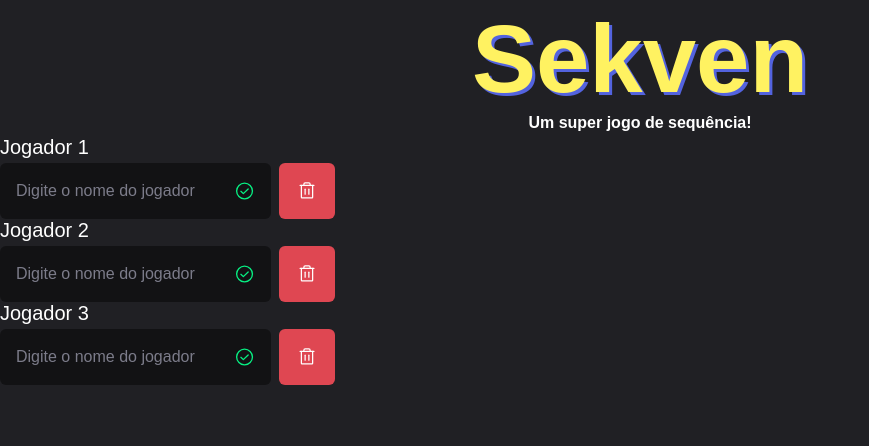
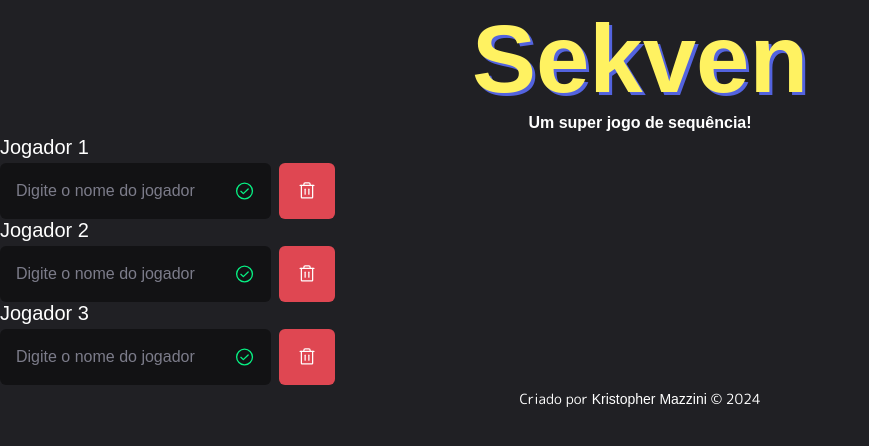
Before and after one commit to KrisMazzini/sekvens, a Next.js app: page / in a window 1280 px wide. Shown: the top 446 px of the page, without its empty margins (0-869 px from the left). Built offline with nearby package versions, Linux system fonts and the light colour scheme; a web font is replaced by a local one.

Commit message:
feat(footer): create footer component

```diff
--- /dev/null
+++ b/src/components/Footer/index.tsx
@@ -0,0 +1,20 @@
+import { Link } from '../Link'
+import { Container } from './styles'
+
+export function Footer() {
+  const currentYear = new Date().getFullYear()
+
+  return (
+    <Container>
+      <address>
+        Criado por{' '}
+        <Link
+          label="Kristopher Mazzini"
+          href="https://kristophermazzini.com.br"
+          target="_blank"
+        />{' '}
+        &copy; {currentYear}
+      </address>
+    </Container>
+  )
+}
--- /dev/null
+++ b/src/components/Footer/styles.ts
@@ -0,0 +1,12 @@
+import { styled } from '@stitches/react'
+
+export const Container = styled('footer', {
+  padding: '$1 $4',
+
+  fontSize: '$sm',
+  textAlign: 'center',
+
+  address: {
+    fontStyle: 'normal',
+  },
+})
--- a/src/pages/index.tsx
+++ b/src/pages/index.tsx
@@ -2,6 +2,7 @@ import Head from 'next/head'
 
 import { Header } from '@/components/Header'
 import { NewPlayer } from '@/components/NewPlayer'
+import { Footer } from '@/components/Footer'
 
 export default function Home() {
   return (
@@ -19,6 +20,8 @@ export default function Home() {
         <NewPlayer index={0} amountOfPlayers={3} />
         <NewPlayer index={1} amountOfPlayers={3} />
         <NewPlayer index={2} amountOfPlayers={3} />
+
+        <Footer />
       </main>
     </>
   )
--- a/src/styles/global.ts
+++ b/src/styles/global.ts
@@ -8,6 +8,7 @@ export const globalStyles = globalCss({
   },
 
   body: {
+    color: '$white',
     backgroundColor: '$gray800',
   },
 
```
